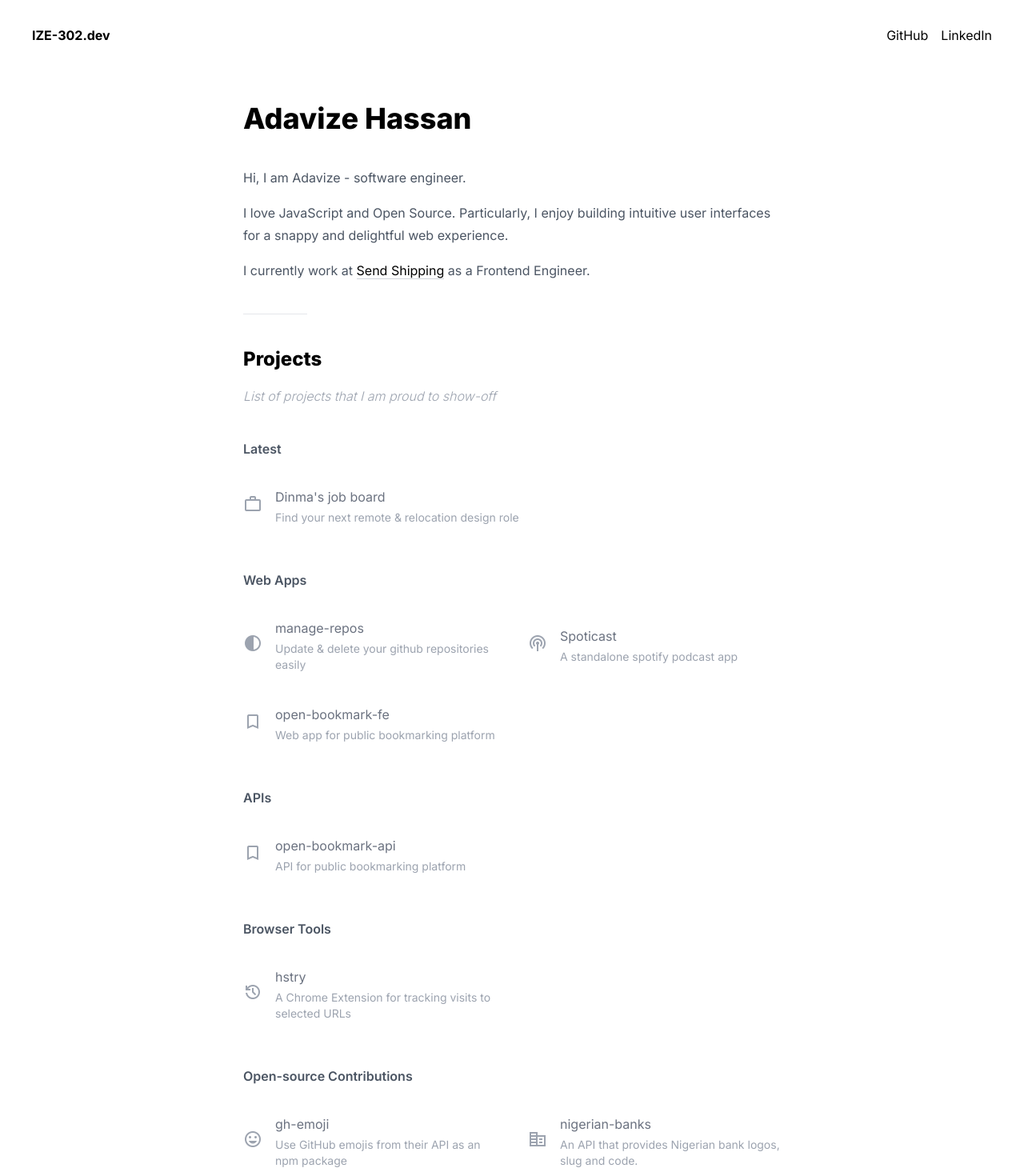
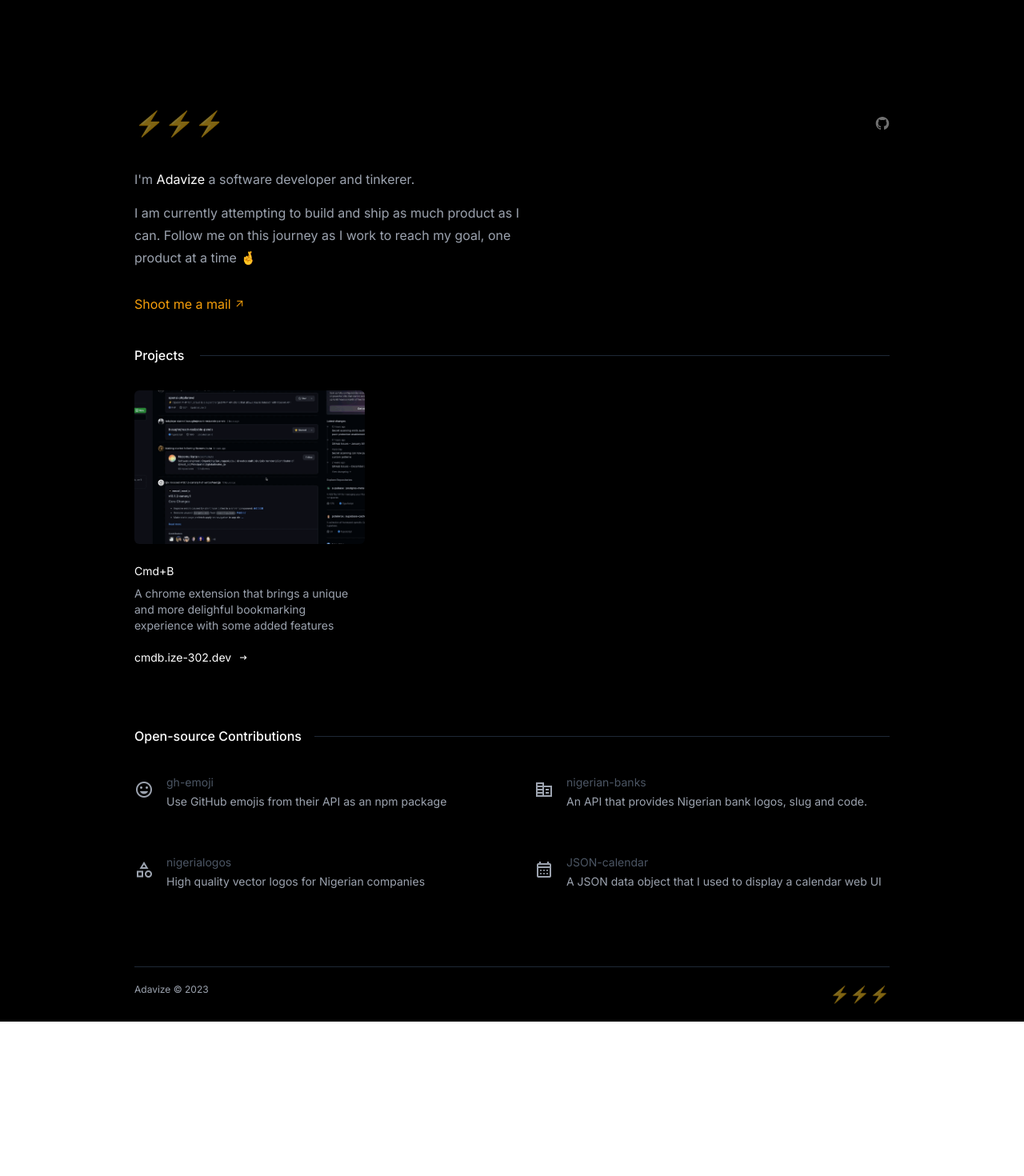
Before and after one commit to ize-302/ize-302.dev, a Vue app: page / in a window 1280 px wide. Shown: the top 1470 px of the page at 80% size. After the commit the page ends 1277 px from the top, so only its background shows below. Built offline with nearby package versions, Linux system fonts and the light colour scheme.

Commit message:
complete v2

```diff
--- a/public/index.html
+++ b/public/index.html
@@ -4,7 +4,7 @@
     <meta charset="utf-8" />
     <meta http-equiv="X-UA-Compatible" content="IE=edge" />
     <meta name="viewport" content="width=device-width,initial-scale=1.0" />
-    <link rel="icon" href="<%= BASE_URL %>favicon.ico" />
+    <link rel="icon" href="<%= BASE_URL %>favicon.png" />
     <title>Adavize Hassan - Software Engineer</title>
   </head>
   <body>
--- a/src/App.vue
+++ b/src/App.vue
@@ -1,22 +1,20 @@
 <template>
-  <div>
-    <Header />
-    <div class="container mx-auto max-w-2xl px-4 md:px-0">
+  <div class="min-h-screen bg-black">
+    <div class="container lg:mx-auto max-w-5xl px-5 md:px-10">
       <Hello />
       <Projects />
+      <Footer />
     </div>
-    <Footer />
   </div>
 </template>
 
 <script>
 import Hello from "./components/Hello.vue";
 import Projects from "./components/Projects.vue";
-import Header from "./components/Header.vue";
 import Footer from "./components/Footer.vue";
 
 export default {
-  components: { Hello, Projects, Header, Footer },
+  components: { Hello, Projects, Footer },
   name: "App",
 };
 </script>
--- a/src/components/Footer.vue
+++ b/src/components/Footer.vue
@@ -1,8 +1,10 @@
 <template>
-  <div
-    class="container mx-auto max-w-2xl px-4 text-xs md:px-0 my-10 text-gray-400"
-  >
-    Developed by <a href="https://github.com/ize-302">Adavize</a>
+  <div class="px-4 text-xs md:px-0 pt-20 pb-5 text-gray-400">
+    <div class="w-full border-b border-gray-800 mb-5" />
+    <div class="flex justify-between">
+      <span>Adavize © 2023</span>
+      <div class="text-xl animate-pulse">⚡⚡⚡</div>
+    </div>
   </div>
 </template>
 
--- a/src/components/Header.vue
+++ /dev/null
@@ -1,15 +0,0 @@
-<template>
-  <div class="flex justify-between px-4 md:px-10 py-8">
-    <p class="font-sans font-bold">IZE-302.dev</p>
-    <div class="flex gap-4">
-      <a href="https://github.com/ize-302">GitHub</a>
-      <a href="https://linkedin.com/in/ozorku">LinkedIn</a>
-    </div>
-  </div>
-</template>
-
-<script>
-export default {
-  name: "Header",
-};
-</script>
--- a/src/components/Hello.vue
+++ b/src/components/Hello.vue
@@ -1,31 +1,42 @@
 <template>
-  <div class="py-10">
-    <h1 class="text-4xl font-extrabold">Adavize Hassan</h1>
-    <article class="mt-10">
-      <div class="m-auto flex flex-col gap-4 leading-7 text-gray-600">
-        <p>Hi, I am Adavize - software engineer.</p>
-        <p>
-          I love JavaScript and Open Source. Particularly, I enjoy building
-          intuitive user interfaces for a snappy and delightful web experience.
-        </p>
-        <p>
-          I currently work at
-          <a
-            class="text-black border-b border-gray-300"
-            target="_blank"
-            href="https://www.trysend.com/"
-            >Send Shipping</a
-          >
-          as a Frontend Engineer.
-        </p>
+  <div class="pt-10 md:pt-24">
+    <div class="flex items-center mt-10 justify-between">
+      <div class="text-3xl animate-pulse">⚡⚡⚡</div>
+      <div class="flex items-center gap-4">
+        <a
+          href="https://github.com/ize-302"
+          class="hover:opacity-70"
+          target="_blank"
+        >
+          <github-icon />
+        </a>
       </div>
-    </article>
-    <div class="border-t border-gray-200 w-20 mt-10" />
+    </div>
+    <p class="text-gray-400 font-normal mt-10">
+      I'm <span class="text-white">Adavize</span> a software developer and
+      tinkerer.
+    </p>
+
+    <p class="text-gray-400 mt-4 max-w-lg font-normal leading-7">
+      I am currently attempting to build and ship as much product as I can.
+      Follow me on this journey as I work to reach my goal, one product at a
+      time 🤞
+    </p>
+
+    <a
+      class="mt-8 flex items-center gap-1 text-yellow-500"
+      href="mailto:adavizeozorku@gmail.com"
+      >Shoot me a mail
+      <span class="material-symbols-outlined text-sm"> arrow_outward </span></a
+    >
   </div>
 </template>
 
 <script>
+import GithubIcon from "./github";
+
 export default {
   name: "Hello",
+  components: { GithubIcon },
 };
 </script>
--- a/src/components/ProjectCard.vue
+++ b/src/components/ProjectCard.vue
@@ -3,18 +3,13 @@
     v-if="item.link"
     :href="item.link"
     target="_blank"
-    class="group p-4 hover:bg-gray-100 rounded-md flex gap-4 text-gray-400 font-normal items-center"
+    class="group px-4 py-4 hover:bg-gray-900 rounded-md flex gap-4 text-gray-400 font-normal items-center"
   >
     <div v-if="item.icon">
-      <span class="material-symbols-outlined group-hover:text-black">{{
-        item.icon
-      }}</span>
+      <span class="material-symbols-outlined">{{ item.icon }}</span>
     </div>
     <div class="">
-      <p
-        v-if="item.name"
-        class="mb-1 group-hover:text-black text-gray-500 font-normal"
-      >
+      <p v-if="item.name" class="mb-1 text-gray-600 font-normal text-sm">
         {{ item.name }}
       </p>
       <p v-if="item.description" class="text-sm group-hover:text-gray-500">
--- /dev/null
+++ b/src/components/ProjectCard2.vue
@@ -0,0 +1,31 @@
+<template>
+  <div class="p-4 rounded-md gap-24 text-gray-400 font-normal items-center">
+    <a :href="item.link.url" target="_blank">
+      <img class="object-cover h-48 w-full rounded-md mb-6" :src="item.image" />
+    </a>
+    <div class="">
+      <p v-if="item.name" class="text-white font-normal text-sm mb-2">
+        {{ item.name }}
+      </p>
+      <p v-if="item.description" class="text-sm">
+        {{ item.description }}
+      </p>
+      <a
+        :href="item.link.url"
+        class="group mt-5 flex items-center gap-2 text-sm text-white"
+        target="_blank"
+        >{{ item.link.name }}
+        <span class="material-symbols-outlined text-sm group-hover:opacity-60"
+          >arrow_right_alt</span
+        ></a
+      >
+    </div>
+  </div>
+</template>
+
+<script>
+export default {
+  name: "ProjectCard2",
+  props: ["item"],
+};
+</script>
--- a/src/components/Projects.vue
+++ b/src/components/Projects.vue
@@ -1,42 +1,27 @@
 <template>
   <div>
-    <h1 class="mb-4 text-2xl font-extrabold">Projects</h1>
-    <p
-      class="m-auto flex flex-col gap-4 leading-7 text-gray-400 font-light italic"
+    <div class="flex items-center mb-4 mt-10 gap-5">
+      <h1 class="text-white font-medium">Projects</h1>
+      <div class="w-full border-b border-gray-800" />
+    </div>
+    <div
+      class="pb-5 -mx-4 grid grid-cols-1 sm:grid-cols-2 lg:grid-cols-3 gap-2"
     >
-      List of projects that I am proud to show-off
-    </p>
-    <!-- latest -->
-    <p class="mt-10 font-semibold text-gray-600">Latest</p>
-    <div class="py-5 -mx-4">
-      <project-card v-for="(item, index) in latest" :item="item" :key="index" />
-    </div>
-    <!-- web apps -->
-    <p class="mt-5 font-semibold text-gray-600">Web Apps</p>
-    <div class="py-5 -mx-4 grid sm:grid-cols-2 gap-2">
-      <project-card
-        v-for="(item, index) in webapps"
+      <project-card2
+        v-for="(item, index) in products"
         :item="item"
         :key="index"
       />
     </div>
-    <!-- apis -->
-    <p class="mt-5 font-semibold text-gray-600">APIs</p>
-    <div class="py-5 -mx-4 grid sm:grid-cols-2 gap-2">
-      <project-card v-for="(item, index) in apis" :item="item" :key="index" />
+
+    <!-- open source contribution -->
+    <div class="flex items-center mb-5 mt-10 gap-4">
+      <h1 class="text-white font-medium whitespace-nowrap">
+        Open-source Contributions
+      </h1>
+      <div class="w-full border-b border-gray-800" />
     </div>
-    <!-- browser tools -->
-    <p class="mt-5 font-semibold text-gray-600">Browser Tools</p>
-    <div class="py-5 -mx-4 grid sm:grid-cols-2 gap-2">
-      <project-card
-        v-for="(item, index) in browsertools"
-        :item="item"
-        :key="index"
-      />
-    </div>
-    <!-- open source contribution -->
-    <p class="mt-5 font-semibold text-gray-600">Open-source Contributions</p>
-    <div class="py-5 -mx-4 grid sm:grid-cols-2 gap-2">
+    <div class="-mx-4 grid sm:grid-cols-2 gap-6">
       <project-card
         v-for="(item, index) in opensourceprojects"
         :item="item"
@@ -47,27 +32,20 @@
 </template>
 
 <script>
+import ProjectCard2 from "./ProjectCard2.vue";
 import ProjectCard from "./ProjectCard.vue";
-import {
-  latest,
-  opensourceprojects,
-  browsertools,
-  webapps,
-  apis,
-} from "../projects";
+import { opensourceprojects, products } from "../projects";
 
 export default {
   name: "Projects",
   components: {
     ProjectCard,
+    ProjectCard2,
   },
   data() {
     return {
       opensourceprojects,
-      browsertools,
-      webapps,
-      apis,
-      latest,
+      products,
     };
   },
 };
--- /dev/null
+++ b/src/components/github.vue
@@ -0,0 +1,22 @@
+<template>
+  <svg
+    width="18"
+    height="18"
+    viewBox="0 0 25 24"
+    fill="none"
+    xmlns="http://www.w3.org/2000/svg"
+  >
+    <path
+      fill-rule="evenodd"
+      clip-rule="evenodd"
+      d="M12.5 0.75C6.14625 0.75 1 5.89625 1 12.25C1 17.3387 4.29187 21.6369 8.86312 23.1606C9.43812 23.2612 9.65375 22.9162 9.65375 22.6144C9.65375 22.3412 9.63938 21.4356 9.63938 20.4725C6.75 21.0044 6.0025 19.7681 5.7725 19.1212C5.64313 18.7906 5.0825 17.77 4.59375 17.4969C4.19125 17.2812 3.61625 16.7494 4.57938 16.735C5.485 16.7206 6.13188 17.5687 6.3475 17.9137C7.3825 19.6531 9.03563 19.1644 9.69688 18.8625C9.7975 18.115 10.0994 17.6119 10.43 17.3244C7.87125 17.0369 5.1975 16.045 5.1975 11.6462C5.1975 10.3956 5.64312 9.36062 6.37625 8.55562C6.26125 8.26812 5.85875 7.08937 6.49125 5.50812C6.49125 5.50812 7.45438 5.20625 9.65375 6.68687C10.5738 6.42812 11.5513 6.29875 12.5288 6.29875C13.5063 6.29875 14.4838 6.42812 15.4038 6.68687C17.6031 5.19187 18.5662 5.50812 18.5662 5.50812C19.1987 7.08937 18.7962 8.26812 18.6812 8.55562C19.4144 9.36062 19.86 10.3812 19.86 11.6462C19.86 16.0594 17.1719 17.0369 14.6131 17.3244C15.03 17.6837 15.3894 18.3737 15.3894 19.4519C15.3894 20.99 15.375 22.2262 15.375 22.6144C15.375 22.9162 15.5906 23.2756 16.1656 23.1606C20.7081 21.6369 24 17.3244 24 12.25C24 5.89625 18.8538 0.75 12.5 0.75Z"
+      fill="#717171"
+    />
+  </svg>
+</template>
+
+<script>
+export default {
+  name: "GithubIcon",
+};
+</script>
--- a/src/projects.js
+++ b/src/projects.js
@@ -1,10 +1,15 @@
-export const latest = [
+import someImage from './assets/cmdb-demo-giphy.gif'
+
+export const products = [
   {
-    name: "Dinma's job board",
-    description: "Find your next remote & relocation design role",
-    icon: "work",
-    link: "https://www.dinmaaniugbo.com/",
-  },
+    name: 'Cmd+B',
+    description: 'A chrome extension that brings a unique and more delighful bookmarking experience with some added features',
+    link: {
+      name: 'cmdb.ize-302.dev',
+      url: 'https://cmdb.ize-302.dev/',
+    },
+    image: someImage
+  }
 ]
 
 export const opensourceprojects = [
@@ -44,33 +49,3 @@ export const browsertools = [
     link: "https://github.com/ize-302/hstry",
   },
 ]
-
-export const webapps = [
-  {
-    name: "manage-repos",
-    description: "Update & delete your github repositories easily",
-    icon: "contrast",
-    link: "https://github.com/ize-302/manage-repos",
-  },
-  {
-    name: "Spoticast",
-    description: "A standalone spotify podcast app",
-    icon: "podcasts",
-    link: "https://spoticast.herokuapp.com/",
-  },
-  {
-    name: "open-bookmark-fe",
-    description: "Web app for public bookmarking platform",
-    icon: "bookmark",
-    link: "https://github.com/ize-302/open-bookmark-fe",
-  },
-]
-
-export const apis = [
-  {
-    name: "open-bookmark-api",
-    description: "API for public bookmarking platform",
-    icon: "bookmark",
-    link: "https://github.com/ize-302/open-bookmark-api",
-  },
-]
```
Also changed, not shown: public/favicon.png (added), src/assets/cmdb-demo-giphy.gif (added).
